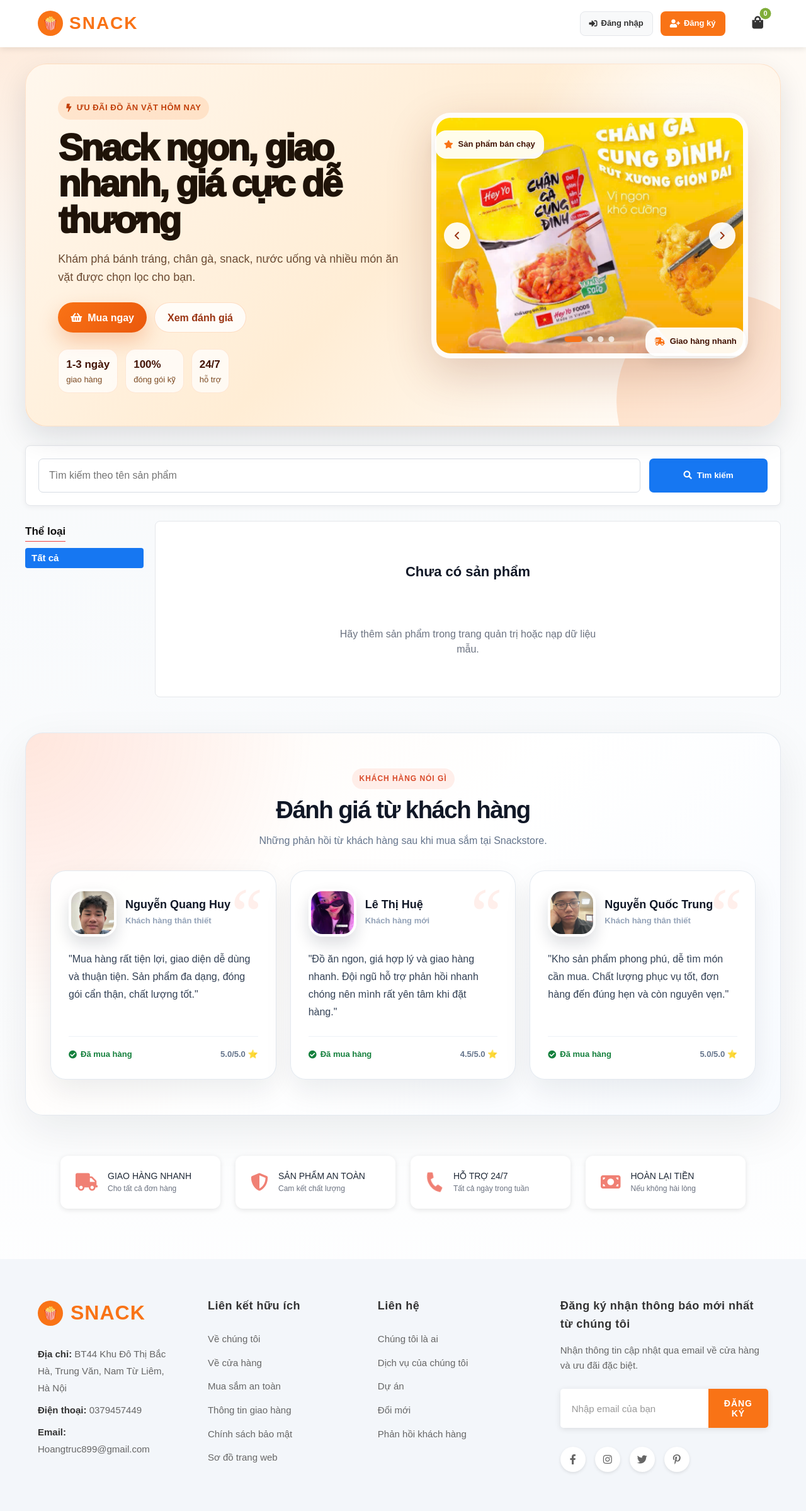
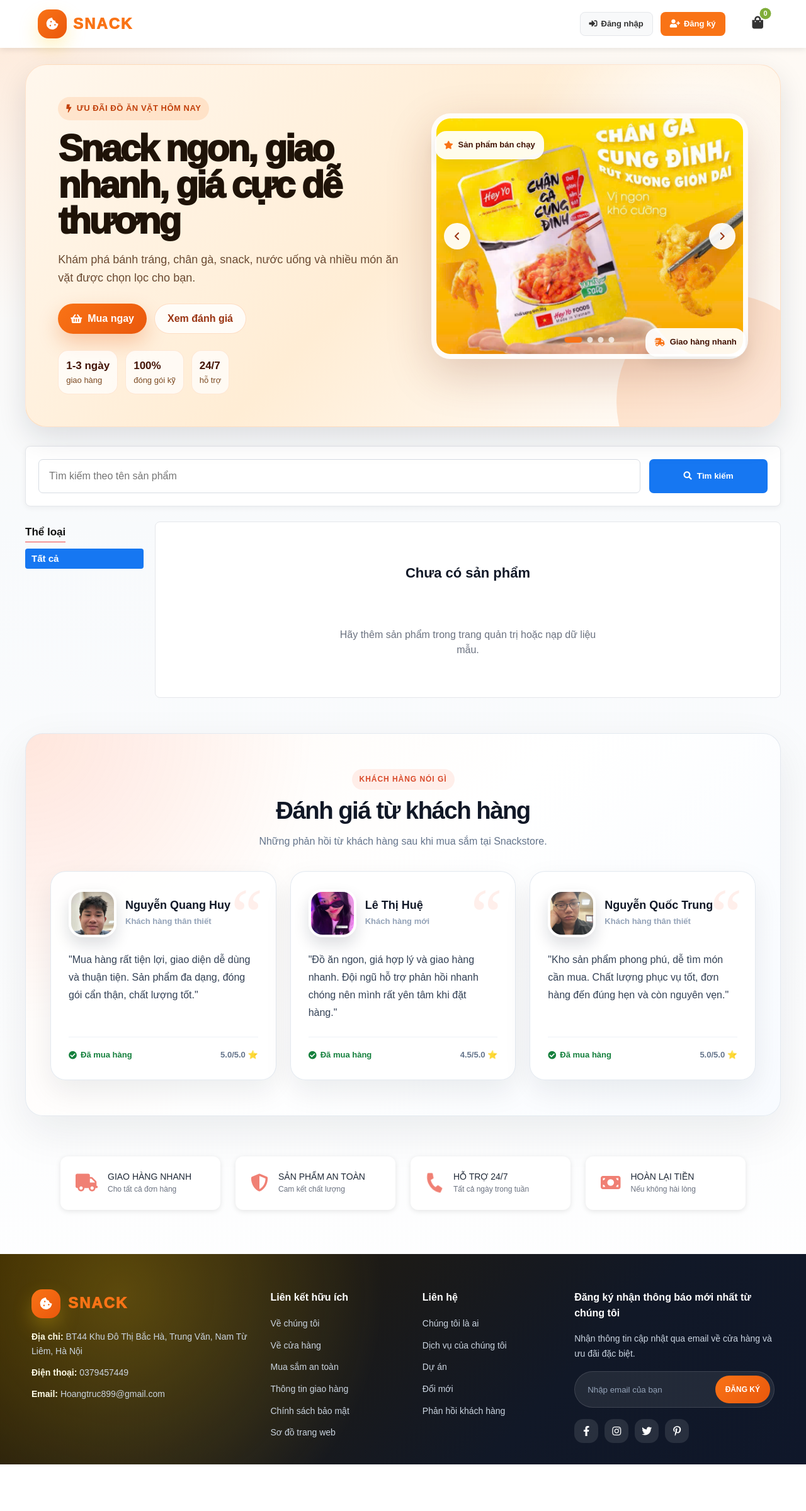
Before and after one commit to hoanganhtruc1501/webdoanvat, a Django app: page / in a window 1280 px wide. Shown: the whole page at 63% size. After the commit the page ends 2325 px from the top, so only its background shows below. Run offline with Django 5.2, Linux system fonts and the light colour scheme; data that the repository does not hold is empty.

Commit message:
Update footer.css

```diff
--- a/snackstore/static/css/footer.css
+++ b/snackstore/static/css/footer.css
@@ -1,321 +1,155 @@
-/* Footer Styles */
 .footer {
-  background-color: #f3f6fa;
-  padding: 60px 0 20px 0;
-  font-family: "Arial", sans-serif;
-  margin-top: 80px;
+  margin-top: 70px;
+  color: #fde68a;
+  background:
+    radial-gradient(circle at 15% 20%, rgba(250, 204, 21, 0.26), transparent 26rem),
+    linear-gradient(135deg, #2b1d00 0%, #111827 68%, #0f172a 100%);
 }
 
 .footer-container {
-  max-width: 1200px;
+  width: min(1180px, calc(100% - 32px));
   margin: 0 auto;
-  padding: 0 20px;
+  padding: 56px 0 34px;
 }
 
 .footer-content {
   display: grid;
-  grid-template-columns: 1fr 1fr 1fr 1.2fr;
-  gap: 40px;
-  margin-bottom: 40px;
-}
-
-.footer-section {
-  display: flex;
-  flex-direction: column;
-}
-
-/* Logo Section */
-.logo-section {
-  padding-right: 20px;
+  grid-template-columns: 1.25fr repeat(2, .75fr) 1.15fr;
+  gap: 34px;
+  align-items: start;
 }
 
 .footer-logo {
-  display: flex;
+  display: inline-flex;
   align-items: center;
-  margin-bottom: 25px;
+  gap: 12px;
+  margin-bottom: 18px;
 }
 
-.footer-logo .logo-icon {
-  width: 40px;
-  height: 40px;
-  background-color: #f97316;
-  border-radius: 50%;
-  display: flex;
-  align-items: center;
-  justify-content: center;
-  margin-right: 12px;
-  position: relative;
+.footer-logo .logo-icon,
+.logo-icon {
+  width: 46px;
+  height: 46px;
+  display: grid;
+  place-items: center;
+  border-radius: 17px;
+  background: linear-gradient(135deg, var(--primary), var(--primary-dark));
+  box-shadow: 0 14px 30px rgba(250, 204, 21, 0.26);
 }
 
-.footer-logo .logo-icon::before {
-  content: "🍿";
-  font-size: 20px;
-  color: white;
+.footer-logo .logo-icon::before,
+.logo-icon::before {
+  content: "\f564";
+  color: #fff;
+  font-family: "Font Awesome 6 Free";
+  font-weight: 900;
 }
 
-.footer-logo .logo-text {
-  font-size: 32px;
-  font-weight: bold;
-  color: #f97316 !important;
-  letter-spacing: 1px;
+.logo-text {
+  color: #fff;
+  font-size: 24px;
+  font-weight: 950;
+  letter-spacing: 0.08em;
 }
 
-.contact-info p {
-  color: #666;
-  font-size: 15px;
-  line-height: 1.8;
-  margin-bottom: 8px;
+.contact-info p,
+.footer-section p {
+  margin: 0 0 10px;
+  color: #cbd5e1;
+  font-size: 14px;
+  line-height: 1.7;
 }
 
-.contact-info strong {
-  color: #333;
-  font-weight: 600;
-}
+.contact-info strong { color: #fefce8; }
 
-/* Links Sections */
-.links-section h3 {
-  color: #333;
-  font-size: 18px;
-  font-weight: 600;
-  margin-bottom: 25px;
-  letter-spacing: 0.5px;
+.footer-section h3 {
+  margin: 0 0 16px;
+  color: #fff;
+  font-size: 16px;
+  font-weight: 900;
 }
 
 .footer-links {
+  display: grid;
+  gap: 9px;
+  margin: 0;
+  padding: 0;
   list-style: none;
-  padding: 0;
-  margin: 0;
-}
-
-.footer-links li {
-  margin-bottom: 12px;
 }
 
 .footer-links a {
-  color: #666;
+  color: #cbd5e1;
+  font-size: 14px;
   text-decoration: none;
-  font-size: 15px;
-  line-height: 1.6;
-  transition: color 0.3s ease;
+  transition: color .2s ease, padding-left .2s ease;
 }
 
 .footer-links a:hover {
-  color: #7fad39;
-}
-
-.secondary-links {
-  margin-top: 25px;
-}
-
-/* Newsletter Section */
-.newsletter-section {
-  padding-left: 20px;
-}
-
-.newsletter-section h3 {
-  color: #333;
-  font-size: 18px;
-  font-weight: 600;
-  margin-bottom: 15px;
-  letter-spacing: 0.5px;
-}
-
-.newsletter-section p {
-  color: #666;
-  font-size: 15px;
-  line-height: 1.6;
-  margin-bottom: 25px;
+  color: #fefce8;
+  padding-left: 4px;
 }
 
 .newsletter-form {
   display: flex;
-  margin-bottom: 30px;
-  border-radius: 5px;
-  overflow: hidden;
-  box-shadow: 0 2px 10px rgba(0, 0, 0, 0.1);
+  gap: 8px;
+  margin-top: 16px;
+  padding: 6px;
+  border-radius: 999px;
+  background: rgba(255, 255, 255, 0.08);
+  border: 1px solid rgba(255, 255, 255, 0.12);
 }
 
 .email-input {
+  min-width: 0;
   flex: 1;
-  padding: 15px 18px;
-  border: none;
-  background-color: #fff;
-  font-size: 15px;
-  color: #333;
+  height: 44px;
+  padding: 0 14px;
+  border: 0;
+  border-radius: 999px;
+  color: #fff;
+  background: transparent;
   outline: none;
 }
 
-.email-input::placeholder {
-  color: #999;
+.email-input::placeholder { color: #94a3b8; }
+
+.subscribe-btn {
+  height: 44px;
+  padding: 0 16px;
+  border: 0;
+  border-radius: 999px;
+  color: #fff;
+  background: linear-gradient(135deg, var(--primary), var(--primary-dark));
+  font-size: 12px;
+  font-weight: 900;
+  cursor: pointer;
 }
 
-.subscribe-btn {
-  background-color: #f97316;
-  color: white;
-  border: none;
-  padding: 15px 25px;
-  font-size: 14px;
-  font-weight: 600;
-  letter-spacing: 1px;
-  cursor: pointer;
-  transition: background-color 0.3s ease;
-}
-
-.subscribe-btn:hover {
-  background-color: #ea580c;
-}
-
-/* Social Icons */
 .social-icons {
   display: flex;
-  gap: 15px;
+  gap: 10px;
+  margin-top: 18px;
 }
 
 .social-icon {
-  width: 40px;
-  height: 40px;
-  background-color: #fff;
-  border-radius: 50%;
-  display: flex;
-  align-items: center;
-  justify-content: center;
+  width: 38px;
+  height: 38px;
+  display: grid;
+  place-items: center;
+  border-radius: 14px;
+  color: #fff;
+  background: rgba(255, 255, 255, 0.1);
   text-decoration: none;
-  color: #666;
-  transition: all 0.3s ease;
-  box-shadow: 0 2px 5px rgba(0, 0, 0, 0.1);
 }
 
-.social-icon:hover {
-  background-color: #7fad39;
-  color: white;
-  transform: translateY(-2px);
+.social-icon:hover { background: rgba(250, 204, 21, 0.8); }
+
+@media (max-width: 960px) {
+  .footer-content { grid-template-columns: 1fr 1fr; }
 }
 
-.social-icon i {
-  font-size: 16px;
+@media (max-width: 620px) {
+  .footer-content { grid-template-columns: 1fr; }
+  .newsletter-form { border-radius: 20px; flex-direction: column; }
+  .subscribe-btn { width: 100%; }
 }
-
-/* Footer Bottom */
-.footer-bottom {
-  border-top: 1px solid #e5e5e5;
-  padding-top: 25px;
-  display: flex;
-  justify-content: space-between;
-  align-items: center;
-  flex-wrap: wrap;
-  gap: 20px;
-}
-
-.copyright p {
-  color: #999;
-  font-size: 14px;
-  margin: 0;
-}
-
-.heart {
-  color: #e74c3c;
-}
-
-.colorlib-link {
-  color: #7fad39;
-  text-decoration: none;
-  font-weight: 500;
-}
-
-.colorlib-link:hover {
-  text-decoration: underline;
-}
-
-/* Payment Methods */
-.payment-methods {
-  display: flex;
-  gap: 10px;
-  align-items: center;
-}
-
-.payment-logo {
-  height: 25px;
-  width: auto;
-  border-radius: 3px;
-  opacity: 0.8;
-  transition: opacity 0.3s ease;
-}
-
-.payment-logo:hover {
-  opacity: 1;
-}
-
-/* Responsive Design */
-@media (max-width: 1024px) {
-  .footer-content {
-    grid-template-columns: 1fr 1fr;
-    gap: 40px 30px;
-  }
-
-  .newsletter-section {
-    padding-left: 0;
-  }
-
-  .logo-section {
-    padding-right: 0;
-  }
-}
-
-@media (max-width: 768px) {
-  .footer {
-    padding: 40px 0 20px 0;
-    margin-top: 60px;
-  }
-
-  .footer-content {
-    grid-template-columns: 1fr;
-    gap: 35px;
-  }
-
-  .footer-bottom {
-    flex-direction: column;
-    text-align: center;
-    gap: 15px;
-  }
-
-  .payment-methods {
-    justify-content: center;
-    flex-wrap: wrap;
-  }
-
-  .newsletter-form {
-    flex-direction: column;
-  }
-
-  .email-input {
-    margin-bottom: 10px;
-    border-radius: 5px;
-    box-shadow: 0 2px 5px rgba(0, 0, 0, 0.1);
-  }
-
-  .subscribe-btn {
-    border-radius: 5px;
-  }
-}
-
-@media (max-width: 480px) {
-  .footer-container {
-    padding: 0 15px;
-  }
-
-  .footer-logo .logo-text {
-    font-size: 28px;
-  }
-
-  .social-icons {
-    justify-content: center;
-  }
-
-  .payment-methods {
-    gap: 8px;
-  }
-
-  .payment-logo {
-    height: 22px;
-  }
-}
```
